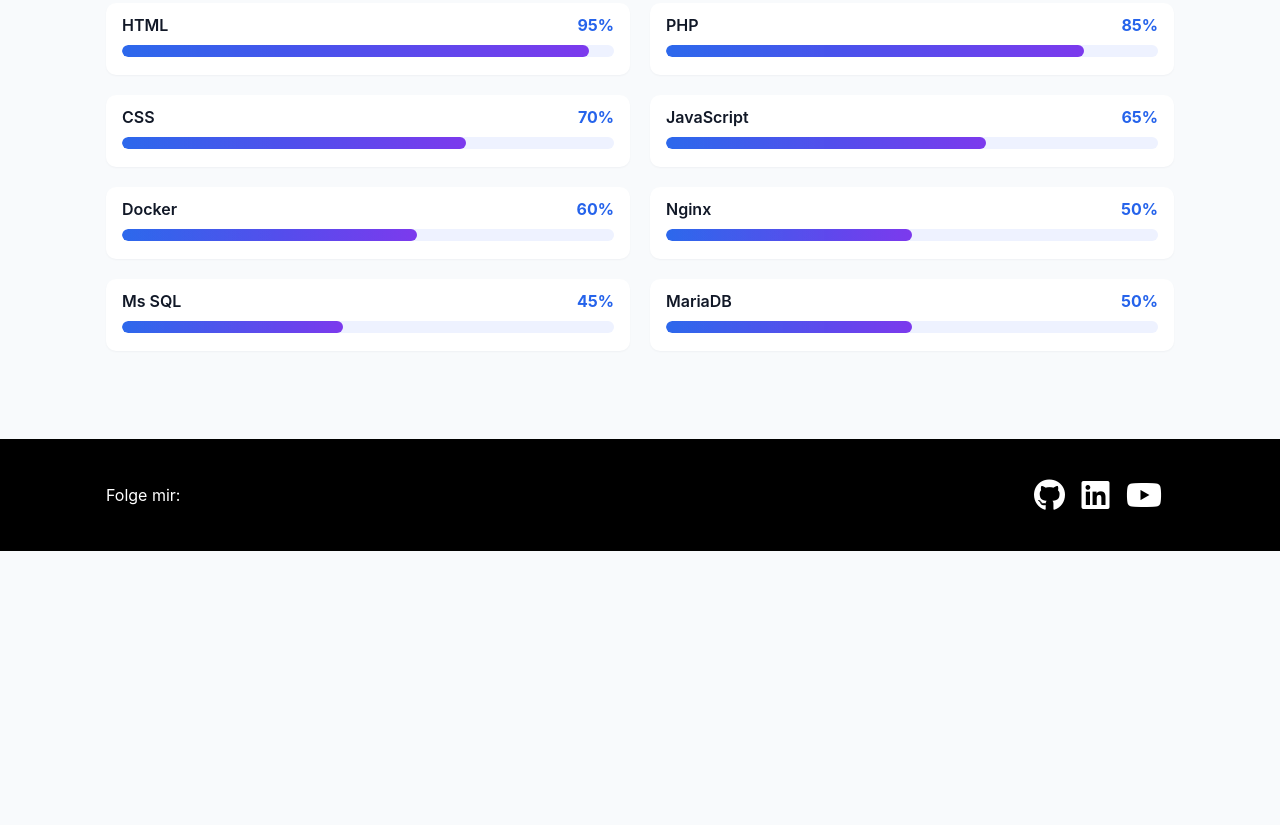
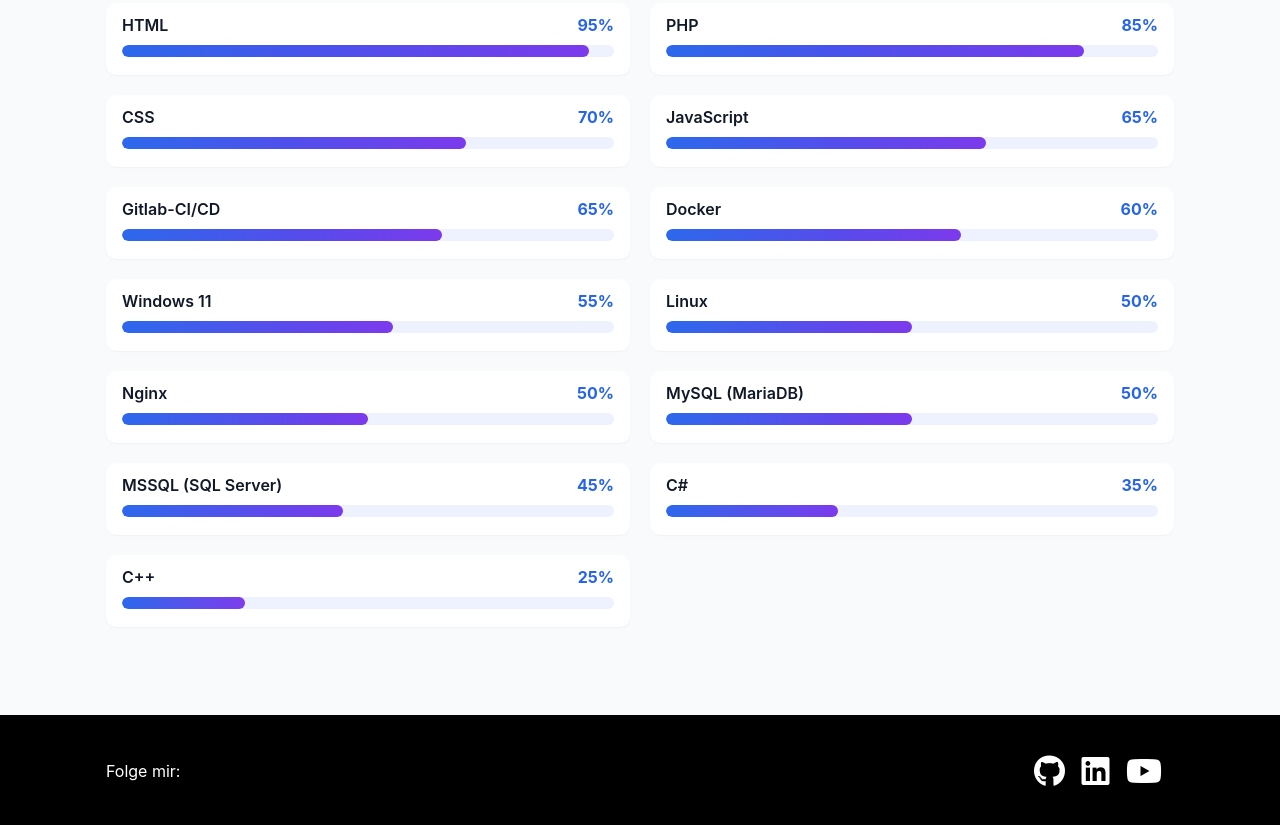
Before and after one commit to SchlicksuppTobias/portfolio-site, a plain HTML site: page index.html in a window 1280 px wide. Shown: the part 567-1392 px from the top of the page. Before the commit the page ends 1118 px from the top, so only its background shows below. Drawn offline with Linux system fonts and the light colour scheme.

Commit message:
0.0.3 updatet skills

```diff
--- a/index.html
+++ b/index.html
@@ -57,7 +57,6 @@
             <ul>
                 <li><a href="/about/">Über mich</a></li>
                 <li><a href="/projects/">Projekte</a></li>
-                <li><a href="/contact/">Kontakt</a></li>
             </ul>
         </nav>
     </div>
@@ -99,20 +98,40 @@
                 <div class="label"><span>JavaScript</span><span class="percent">65%</span></div>
                 <div class="bar"><div class="fill" role="progressbar" aria-valuemin="0" aria-valuemax="100" aria-valuenow="0"></div></div>
             </div>
+            <div class="skill" data-percent="65">
+                <div class="label"><span>Gitlab-CI/CD</span><span class="percent">65%</span></div>
+                <div class="bar"><div class="fill" role="progressbar" aria-valuemin="0" aria-valuemax="100" aria-valuenow="0"></div></div>
+            </div>
             <div class="skill" data-percent="60">
                 <div class="label"><span>Docker</span><span class="percent">60%</span></div>
+                <div class="bar"><div class="fill" role="progressbar" aria-valuemin="0" aria-valuemax="100" aria-valuenow="0"></div></div>
+            </div>
+            <div class="skill" data-percent="55">
+                <div class="label"><span>Windows 11</span><span class="percent">50%</span></div>
+                <div class="bar"><div class="fill" role="progressbar" aria-valuemin="0" aria-valuemax="100" aria-valuenow="0"></div></div>
+            </div>
+            <div class="skill" data-percent="50">
+                <div class="label"><span>Linux</span><span class="percent">50%</span></div>
                 <div class="bar"><div class="fill" role="progressbar" aria-valuemin="0" aria-valuemax="100" aria-valuenow="0"></div></div>
             </div>
             <div class="skill" data-percent="50">
                 <div class="label"><span>Nginx</span><span class="percent">50%</span></div>
                 <div class="bar"><div class="fill" role="progressbar" aria-valuemin="0" aria-valuemax="100" aria-valuenow="0"></div></div>
             </div>
-            <div class="skill" data-percent="45">
-                <div class="label"><span>Ms SQL</span><span class="percent">45%</span></div>
+            <div class="skill" data-percent="50">
+                <div class="label"><span>MySQL (MariaDB)</span><span class="percent">50%</span></div>
                 <div class="bar"><div class="fill" role="progressbar" aria-valuemin="0" aria-valuemax="100" aria-valuenow="0"></div></div>
             </div>
-            <div class="skill" data-percent="50">
-                <div class="label"><span>MariaDB</span><span class="percent">50%</span></div>
+            <div class="skill" data-percent="45">
+                <div class="label"><span>MSSQL (SQL Server)</span><span class="percent">45%</span></div>
+                <div class="bar"><div class="fill" role="progressbar" aria-valuemin="0" aria-valuemax="100" aria-valuenow="0"></div></div>
+            </div>
+            <div class="skill" data-percent="35">
+                <div class="label"><span>C#</span><span class="percent">65%</span></div>
+                <div class="bar"><div class="fill" role="progressbar" aria-valuemin="0" aria-valuemax="100" aria-valuenow="0"></div></div>
+            </div>
+            <div class="skill" data-percent="25">
+                <div class="label"><span>C++</span><span class="percent">65%</span></div>
                 <div class="bar"><div class="fill" role="progressbar" aria-valuemin="0" aria-valuemax="100" aria-valuenow="0"></div></div>
             </div>
         </div>
```
